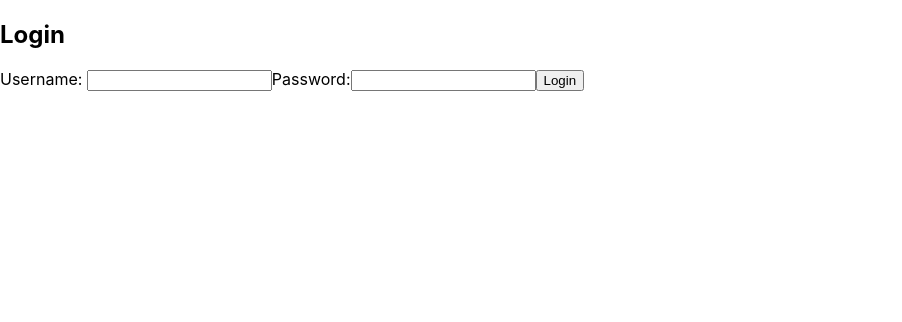
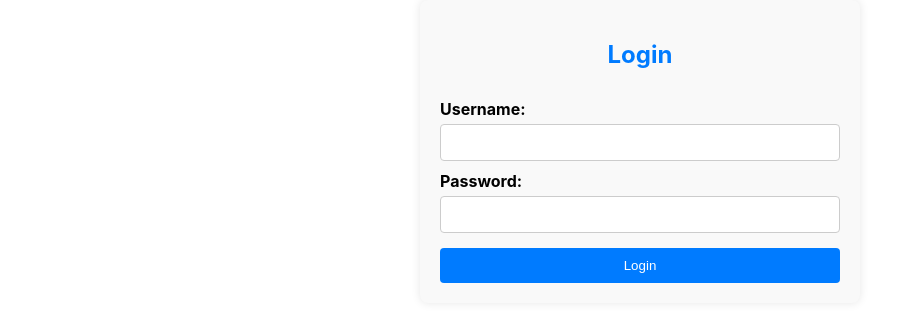
Before and after one commit to MartaGut/pole-wiki-vertical-artistry, a React (Create React App) app in the folder apps/frontend/: page /login in a window 1280 px wide. Shown: the top 322 px of the page, without its empty margins (0-902 px from the left). Built offline with nearby package versions, Linux system fonts and the light colour scheme.

Commit message:
Login form done

```diff
--- a/apps/frontend/src/components/Login/Login.js
+++ b/apps/frontend/src/components/Login/Login.js
@@ -1,5 +1,6 @@
 import { useState } from 'react';
 import { useNavigate } from 'react-router-dom';
+import './Login.scss';
 
 function Login() {
 const [username, setUsername] = useState("");
@@ -34,24 +35,26 @@ const handleLogin = async (e) => {
 
     return (
       <div className='login-container'>
-        <h2>Login</h2>
+        <h2 className="page-title">Login</h2>
         {error && <p className='error-message'>{error}</p>}
-        <form onSubmit={handleLogin}>
-          <label>Username: </label>
+        <form className='form login-form' onSubmit={handleLogin}>
+          <label  className='label'>Username: </label>
           <input
+          className='input'
           type="text"
           value={username}
           onChange={(e)=>setUsername(e.target.value)}
           required
           />
-          <label>Password:</label>
+          <label className='label'>Password:</label>
           <input
+              className='input'
               type="password"
               value={password}
               onChange={(e) => setPassword(e.target.value)}
               required
           />
-          <button type="submit">Login</button>
+          <button className='button' type="submit">Login</button>
         </form>
       </div>
     );
--- /dev/null
+++ b/apps/frontend/src/components/Login/Login.scss
@@ -0,0 +1,54 @@
+// Define variables
+$primary-color: #007bff;
+$error-color: #ff4d4d;
+
+.login-container {
+  max-width: 400px;
+  margin: auto;
+  padding: 20px;
+  border-radius: 8px;
+  background: #f9f9f9;
+  box-shadow: 0 0 10px rgba(0, 0, 0, 0.1);
+
+  .page-title {
+    text-align: center;
+    color: $primary-color;
+  }
+
+  .error-message {
+    color: $error-color;
+    text-align: center;
+    font-size: 14px;
+  }
+
+  .form {
+    display: flex;
+    flex-direction: column;
+
+    .label {
+      font-weight: bold;
+      margin-top: 10px;
+    }
+
+    .input {
+      padding: 10px;
+      margin-top: 5px;
+      border: 1px solid #ccc;
+      border-radius: 4px;
+    }
+
+    .button {
+      margin-top: 15px;
+      padding: 10px;
+      background: $primary-color;
+      color: #fff;
+      border: none;
+      border-radius: 4px;
+      cursor: pointer;
+
+      &:hover {
+        background: darken($primary-color, 10%);
+      }
+    }
+  }
+}
--- a/package.json
+++ b/package.json
@@ -36,6 +36,7 @@
     "react": "^19.0.0",
     "react-dom": "^19.0.0",
     "react-router-dom": "^7.1.5",
+    "sass": "^1.83.4",
     "sqlite3": "^5.1.7"
   }
 }
```
Also changed, not shown: 1 other file (tests, documents, lock files or other folders).
